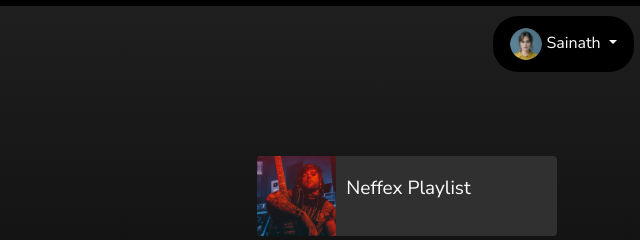
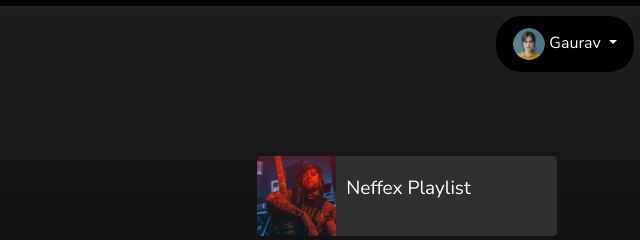
Before and after one commit to gauravmishra1998/new-spotify, a plain HTML site: page index.html in a window 1280 px wide. Shown: the top 240 px of the page, 640-1280 px from the left. Drawn offline with nearby package versions, Linux system fonts and the light colour scheme.

Commit message:
Update index.html

```diff
--- a/index.html
+++ b/index.html
@@ -89,7 +89,7 @@
           <div class="dropdown">
             <button class="btn dropdown-toggle" style="color: white;" type="button" id="dropdownMenuButton2" data-bs-toggle="dropdown" aria-expanded="false">
               <img src="Images/profile.png" style="height: 2rem; width: 2rem; margin-left: 0;" alt="profile picture" />
-              Sainath
+              Gaurav
             </button>
             <ul class="dropdown-menu dropdown-menu-dark" aria-labelledby="dropdownMenuButton2">
               <li><a class="dropdown-item" href="#">Profile</a></li>
```
